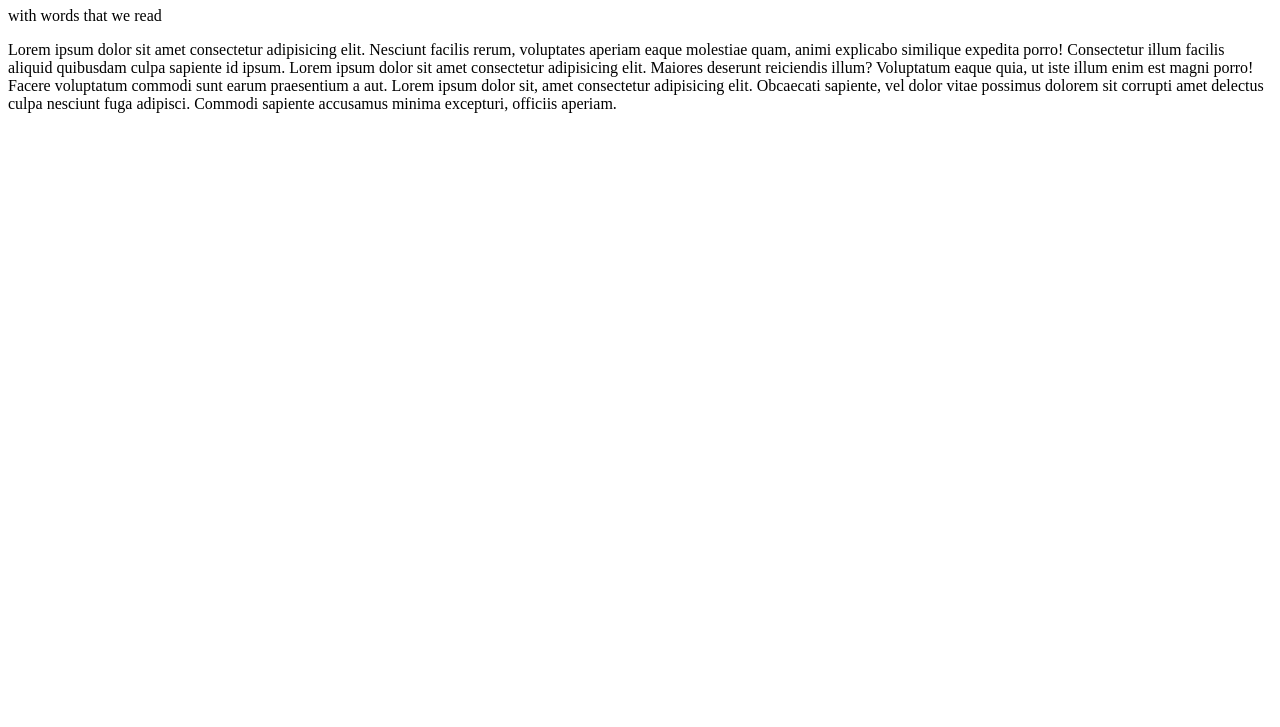
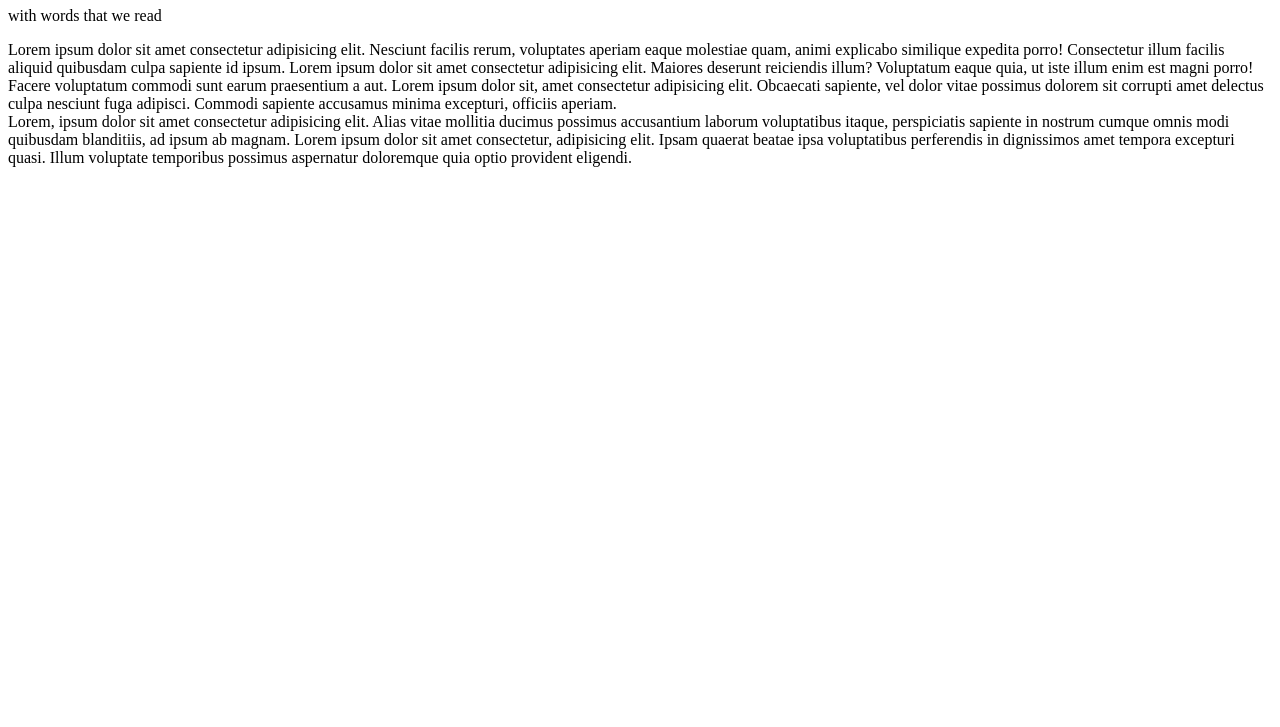
Before and after one commit to testTeamTaliaPatrick/thisIsATest, a plain HTML site: page index.html in a window 1280 px wide. Shown: the part 73-800 px from the top of the page. Drawn offline with Linux system fonts and the light colour scheme.

Commit message:
added div with more content

```diff
--- a/index.html
+++ b/index.html
@@ -16,8 +16,10 @@
             <div>
                 Lorem ipsum dolor sit amet consectetur adipisicing elit. Nesciunt facilis rerum, voluptates aperiam eaque molestiae quam, animi explicabo similique expedita porro! Consectetur illum facilis aliquid quibusdam culpa sapiente id ipsum. Lorem ipsum dolor sit amet consectetur adipisicing elit. Maiores deserunt reiciendis illum? Voluptatum eaque quia, ut iste illum enim est magni porro! Facere voluptatum commodi sunt earum praesentium a aut. Lorem ipsum dolor sit, amet consectetur adipisicing elit. Obcaecati sapiente, vel dolor vitae possimus dolorem sit corrupti amet delectus culpa nesciunt fuga adipisci. Commodi sapiente accusamus minima excepturi, officiis aperiam.
             </div>
+            <div>
+                Lorem, ipsum dolor sit amet consectetur adipisicing elit. Alias vitae mollitia ducimus possimus accusantium laborum voluptatibus itaque, perspiciatis sapiente in nostrum cumque omnis modi quibusdam blanditiis, ad ipsum ab magnam. Lorem ipsum dolor sit amet consectetur, adipisicing elit. Ipsam quaerat beatae ipsa voluptatibus perferendis in dignissimos amet tempora excepturi quasi. Illum voluptate temporibus possimus aspernatur doloremque quia optio provident eligendi.
+            </div>
         </section>
     </main>
-
 </body>
 </html>
```
